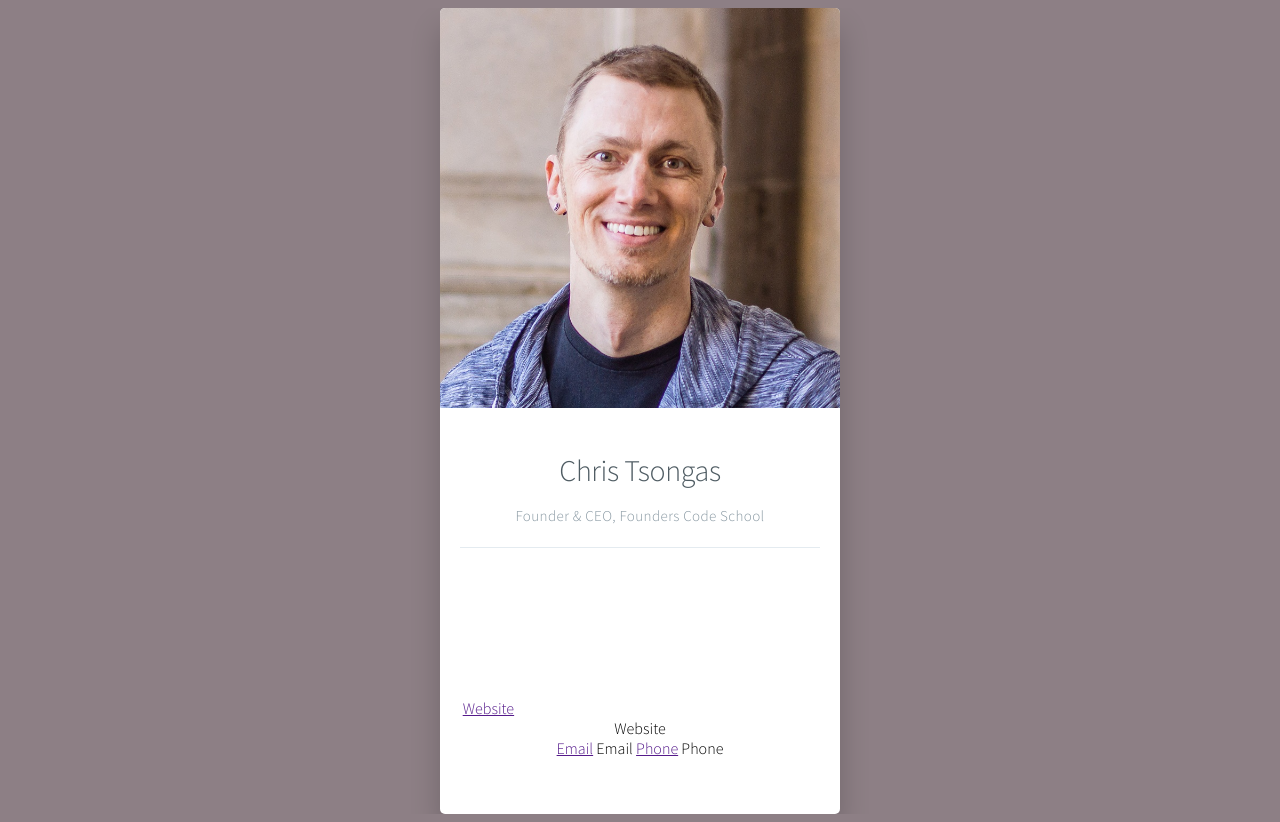
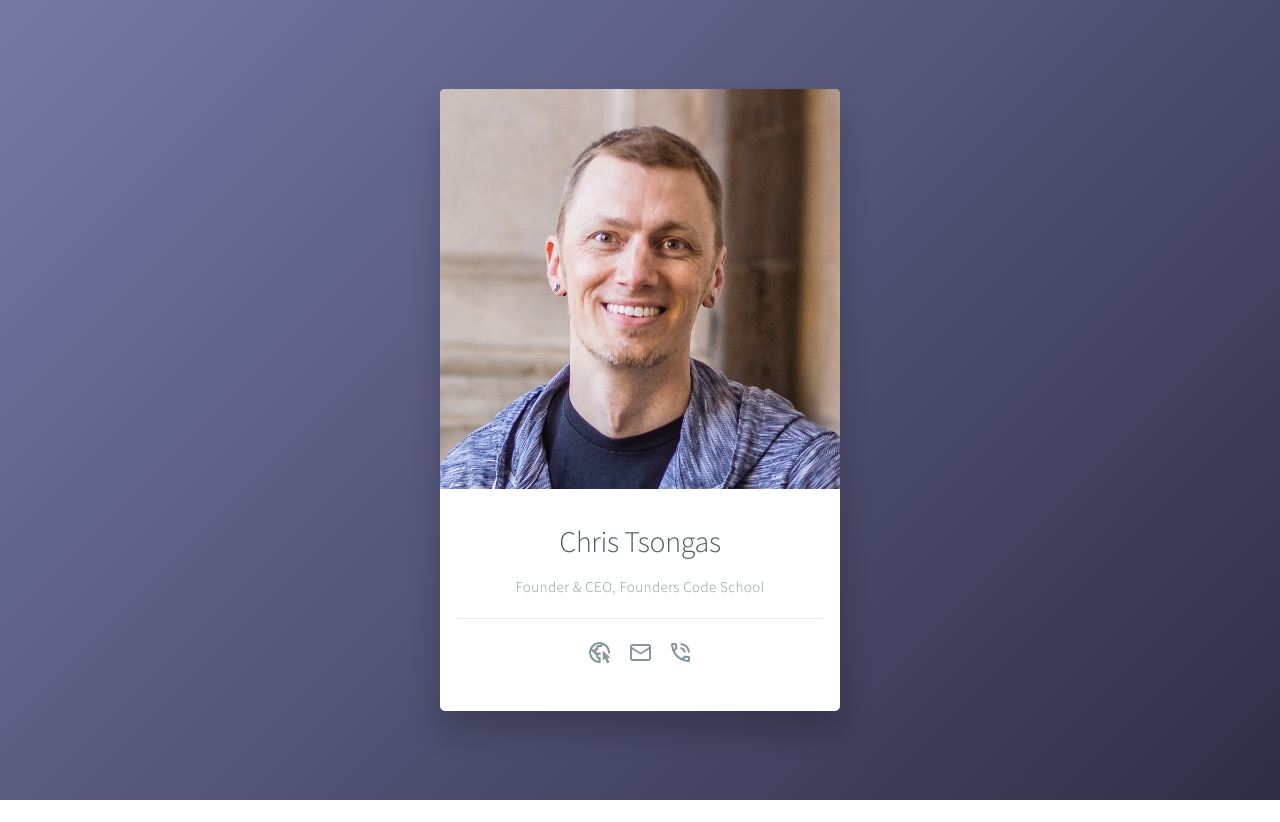
Before and after one commit to tsongas/Intro-to-Code, a plain HTML site: page index.html in a window 1280 px wide. After the commit the page ends 800 px from the top, so only its background shows below. Drawn offline with Linux system fonts and the light colour scheme.

Commit message:
finish project

```diff
--- a/index.html
+++ b/index.html
@@ -8,28 +8,20 @@
   </head>
   <body>
     <main>
-      <img src="Chris-Tsongas.jpg">
+      <img id="photo" src="Chris-Tsongas.jpg">
       <section>
         <h1>Chris Tsongas</h1>
-        <p>
-          Founder & CEO, Founders Code School
-        </p>
+        <p>Founder &amp; CEO, Founders Code School</p>
         <hr>
         <ul>
           <li>
-            <a id="website" href="">Website</a>
-            <svg>
-              <use xlink:href="#icon-1">
-            </svg>
-            <span class="label">Website</span>
+            <a href="https://www.founderscodeschool.com" target="_blank"><img class="icon" src="website.png"></a>
           </li>
           <li>
-            <a id="email" href="">Email</a>
-            <span class="label">Email</span>
+            <a href="mailto:chris.tsongas@founderscodeschool.com" target="_blank"><img class="icon" src="email.png"></a>
           </li>
           <li>
-            <a id="phone" href="">Phone</a>
-            <span class="label">Phone</span>
+            <a href="tel://1-303-351-7071" target="_blank"><img class="icon" src="phone.png"></a>
           </li>
         </ul>
       </section>
--- a/style.css
+++ b/style.css
@@ -6,33 +6,36 @@ html, body{
 }
 
 body {
+  margin: 0;
   display: flex;
   justify-content: center;
   align-items: center;
   text-align: center;
-  background-color: #8d7f85;
+  background: linear-gradient(315deg, #302d46, #757aa5);
   font-family: 'Source Sans Pro', 'sans-serif';
 }
 
 main {
+  margin: 17px;
   max-width: 400px;
   border-radius: 5px;
-  box-shadow: 0 20px 30px 0 rgba(0,0,0,0.2); /* offset-x | offset-y | blur-radius | color */
+  box-shadow: 0 20px 30px 0 rgba(0, 0, 0, 0.2); /* offset-x | offset-y | blur-radius | color */
   background-color: white;
 }
 
-img {
+#photo {
+  display: block;
   width: 100%;
   border-top-left-radius: inherit;
   border-top-right-radius: inherit;
 }
 
 section {
-  padding: 40px 20px;
+  padding: 34px 17px;
 }
 
 h1 {
-  color: #4F5C63;
+  color: #4f5c63;
   letter-spacing: -0.025rem;
   font-size: 30px;
   line-height: 1.25;
@@ -41,7 +44,7 @@ h1 {
 }
 
 p {
-  color: #8797A1;
+  color: #8797a1;
   letter-spacing: 0.025rem;
   font-size: 15px;
   line-height: 1.5;
@@ -51,18 +54,20 @@ hr {
   margin-top: 20px;
   border: 0;
   height: 1px;
-  background-color: #E4EBF0;
+  background-color: #e4ebf0;
 }
 
 ul {
+  margin: 21px 0 8px;
   padding: 0;
-  list-style: none;
 }
 
 li {
   display: inline-block;
+  margin: 0 6px;
 }
 
-a {
-
+.icon {
+  width: 25px;
+  height: 25px;
 }
```
Also changed, not shown: email.png (added), phone.png (added), website.png (added).
